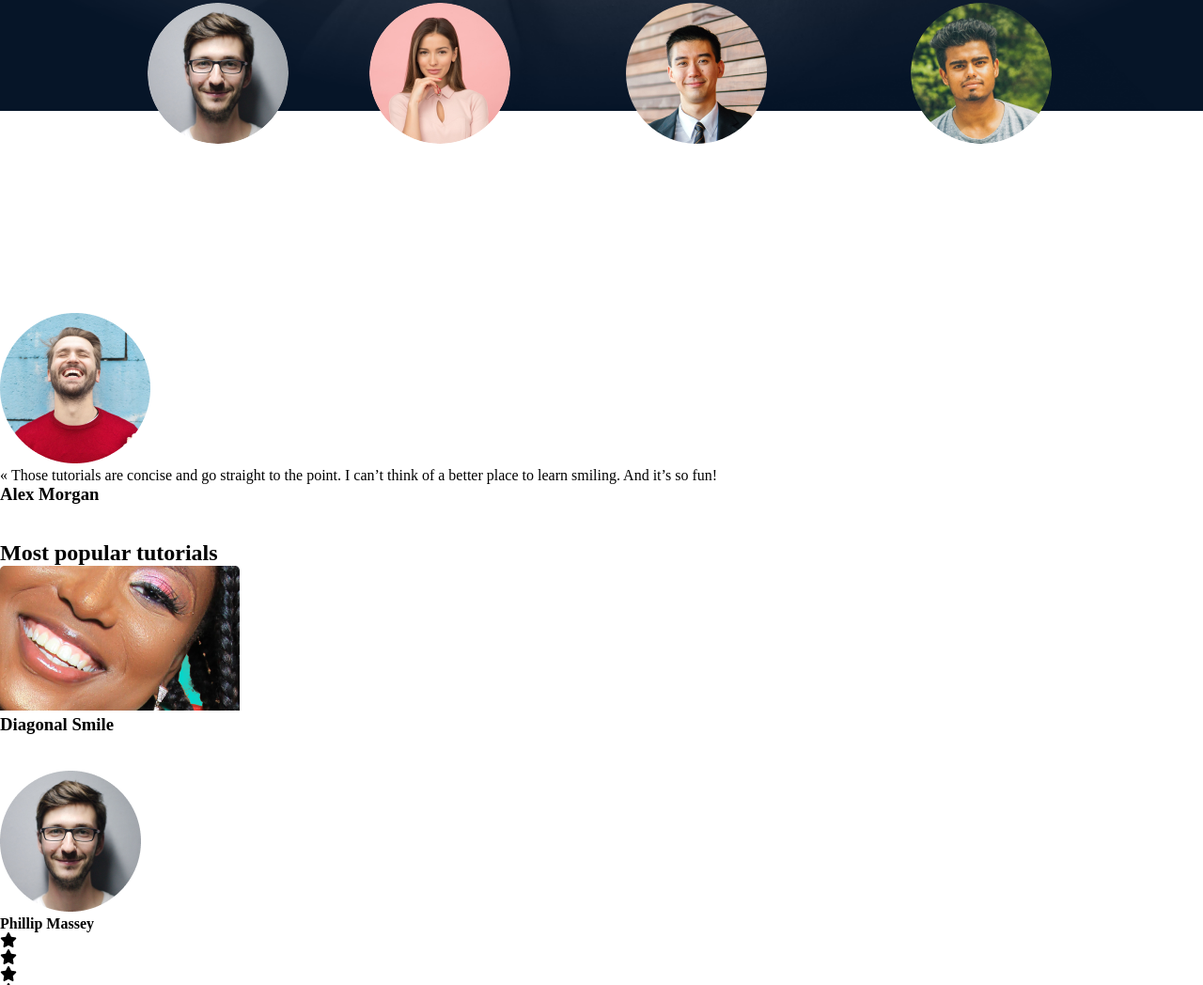
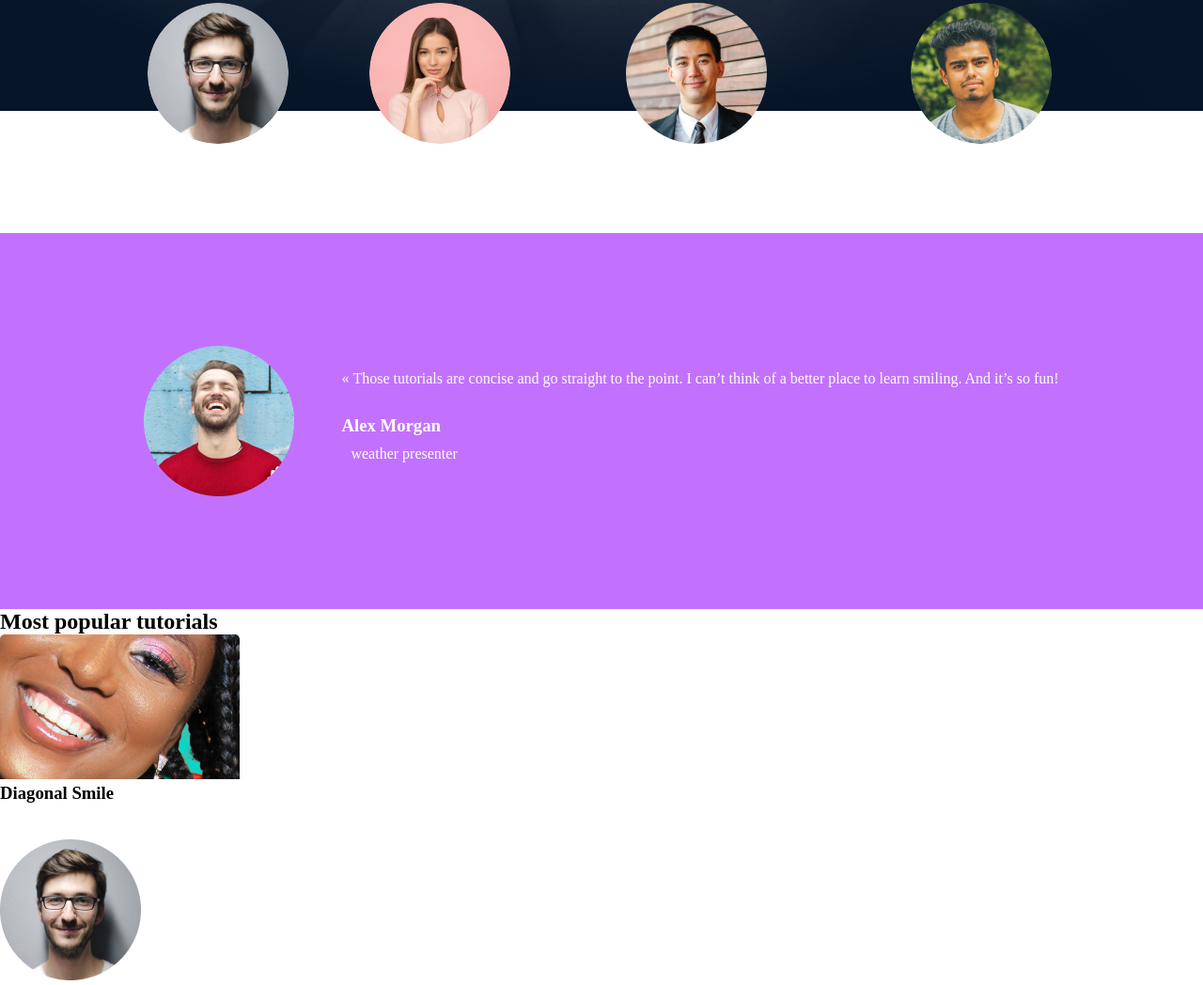
Before and after one commit to Ahmedelhadidyy/alx_html_css, a plain HTML site: page css_advanced/index.html in a window 1280 px wide. Shown: the part 761-1809 px from the top of the page at 94% size. Drawn offline with Linux system fonts and the light colour scheme.

Commit message:
Added styling for quote section based on Figma file

```diff
--- a/css_advanced/index.html
+++ b/css_advanced/index.html
@@ -55,7 +55,7 @@
                 </div>
             </div>
         </section>
-        <section>
+        <section id="quote">
             <img src="5.png" alt="Alex">
             <div>
                 <blockquote>« Those tutorials are concise and go straight to the point. I can’t think of a better place to learn smiling. And it’s so fun!</blockquote>
--- a/css_advanced/styles.css
+++ b/css_advanced/styles.css
@@ -98,3 +98,22 @@ nav ul li a {
     color: #fff;
     padding: 10px;
 }
+#quote{
+    background-color: #C271FF;
+    margin-top: -85px;
+    display: flex;
+    align-items: center;
+    justify-content: center;
+    height: 400px;
+}
+#quote img {
+    height: 160px;
+    width: 160px;
+}
+#quote div {
+    color: #fff;
+    margin-left: 50px;
+}
+#quote div h3{
+    margin-top: 30px;
+}
```
